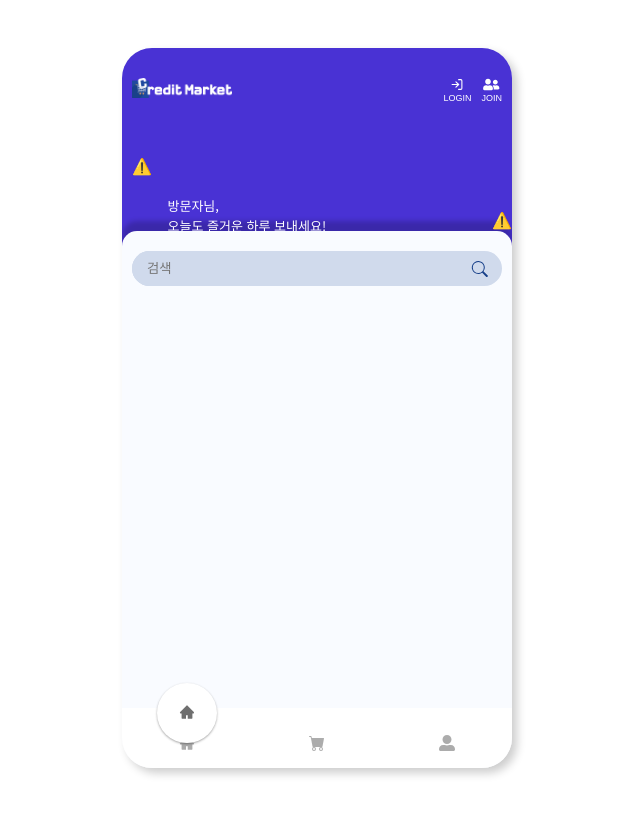
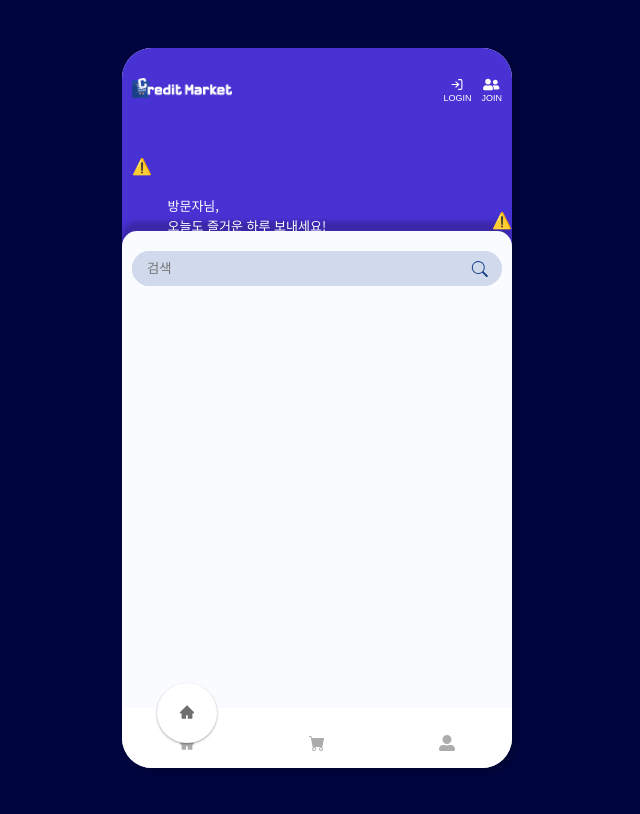
Before and after one commit to fastcampus-mini/credit-market-FE, a React (Vite) app: page / in a window 1280 px wide. Shown: the whole page, without its empty margins (323-963 px from the left). Built offline with nearby package versions, Linux system fonts and the light colour scheme; no server answers; what emotion-reset would draw is missing.

Commit message:
Feat: body background 변경

```diff
--- a/src/styles/GlobalStyle.tsx
+++ b/src/styles/GlobalStyle.tsx
@@ -33,6 +33,7 @@ const style = css`
     justify-content: center;
     align-items: center;
     color: ${COLORS.mainText};
+    background: ${COLORS.secondary};
 
     #root {
       display: flex;
```
Also changed, not shown: 1 other file (tests, documents, lock files or other folders).
